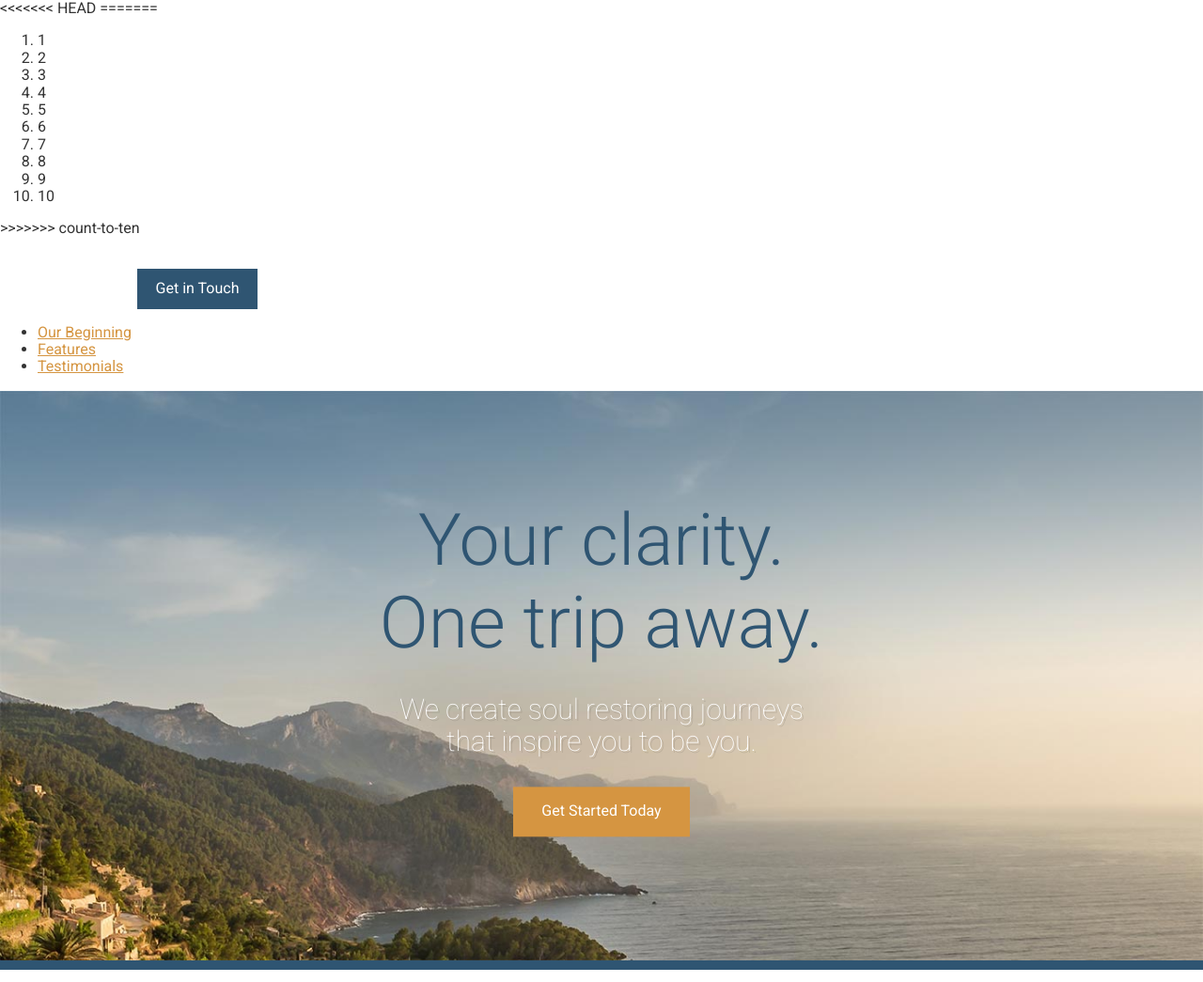
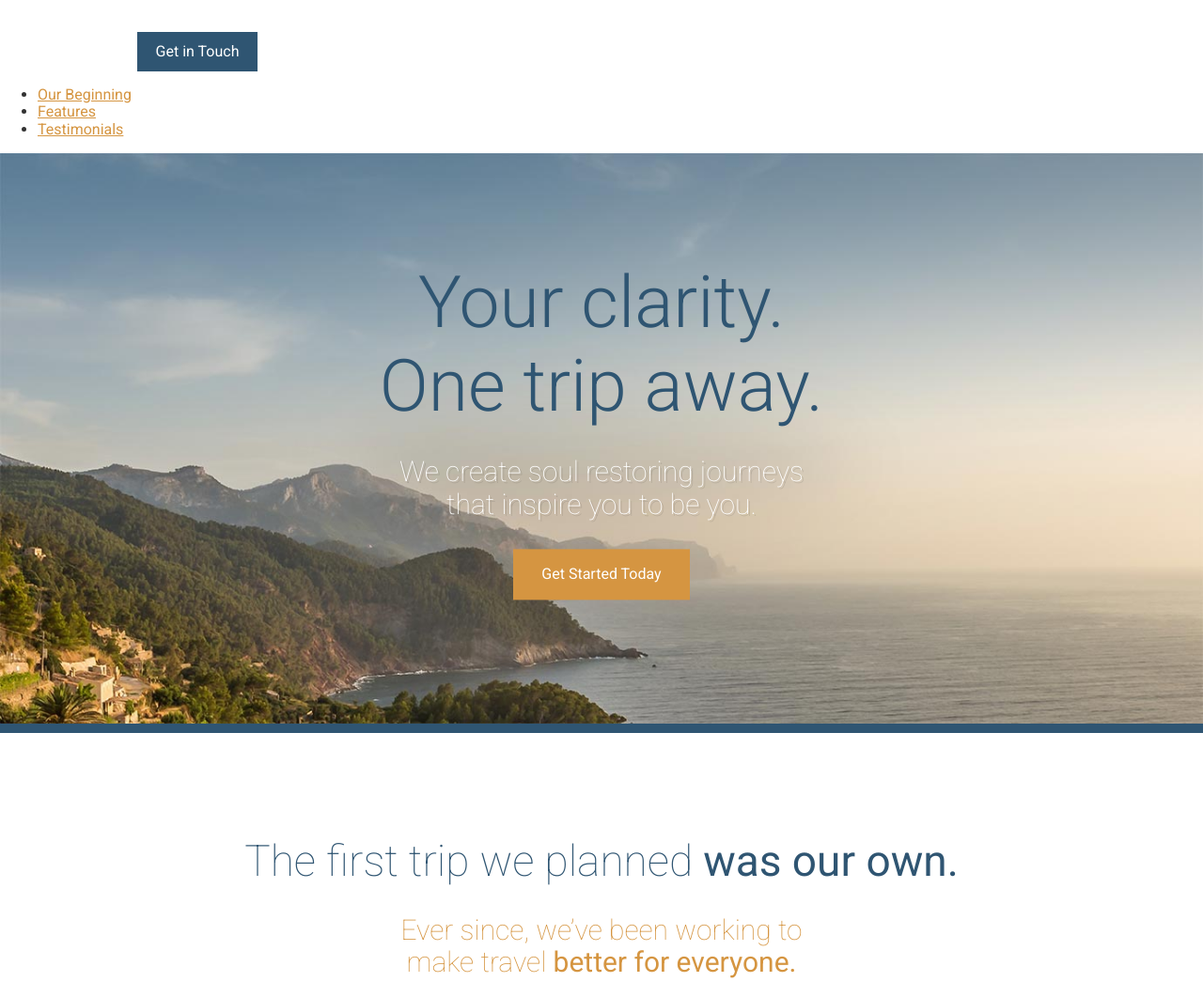
Before and after one commit to Deivi2/single-page-web-project, a website: page app/index.html in a window 1280 px wide. Shown: the top 1045 px of the page at 94% size. Drawn offline with Linux system fonts and the light colour scheme.

Commit message:
normalize

```diff
--- a/app/index.html
+++ b/app/index.html
@@ -11,22 +11,6 @@
     <link rel="stylesheet" href="temp/styles/styles.css">
 </head>
 <body>
-<<<<<<< HEAD
-=======
-        <ol>
-            <li>1</li>
-            <li>2</li>
-            <li>3</li>
-            <li>4</li>
-            <li>5</li>
-            <li>6</li>
-            <li>7</li>
-            <li>8</li>
-            <li>9</li>
-            <li>10</li>
-
-        </ol>
->>>>>>> count-to-ten
 
 
 <header>
```
